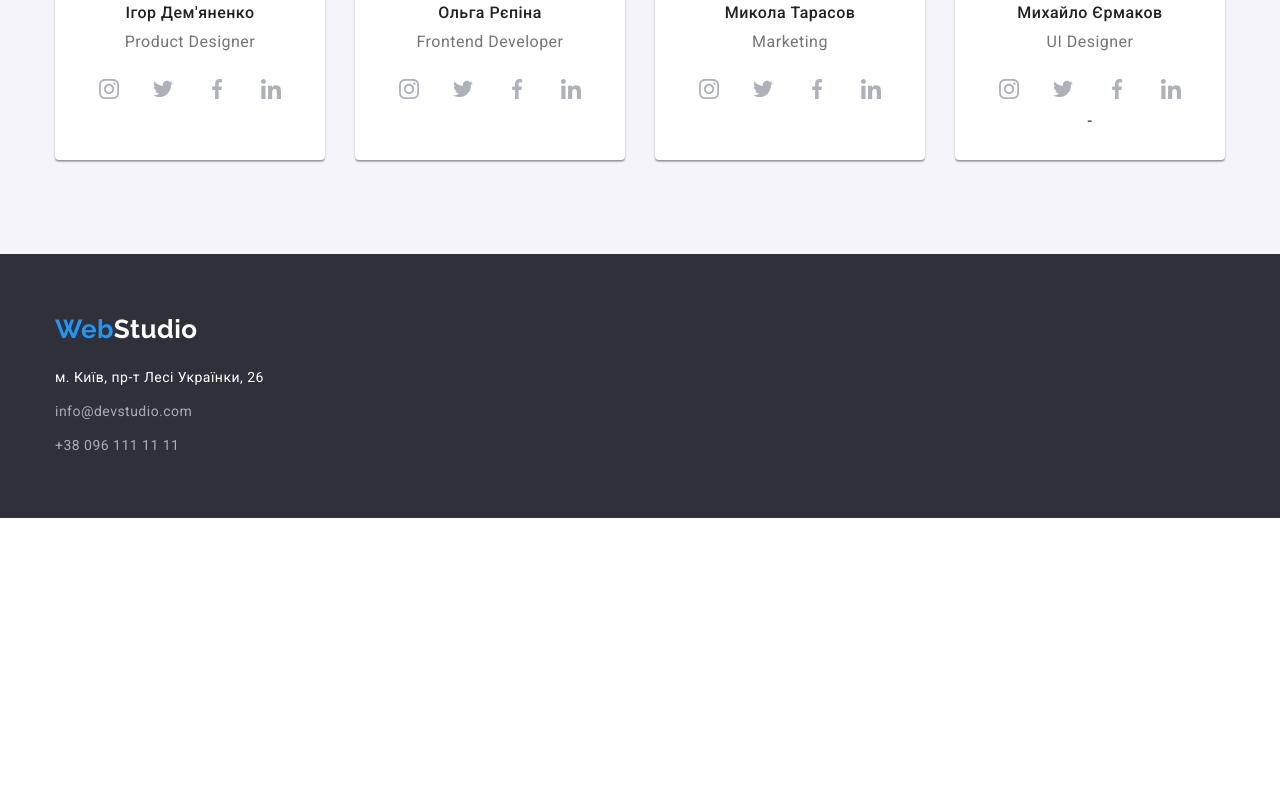
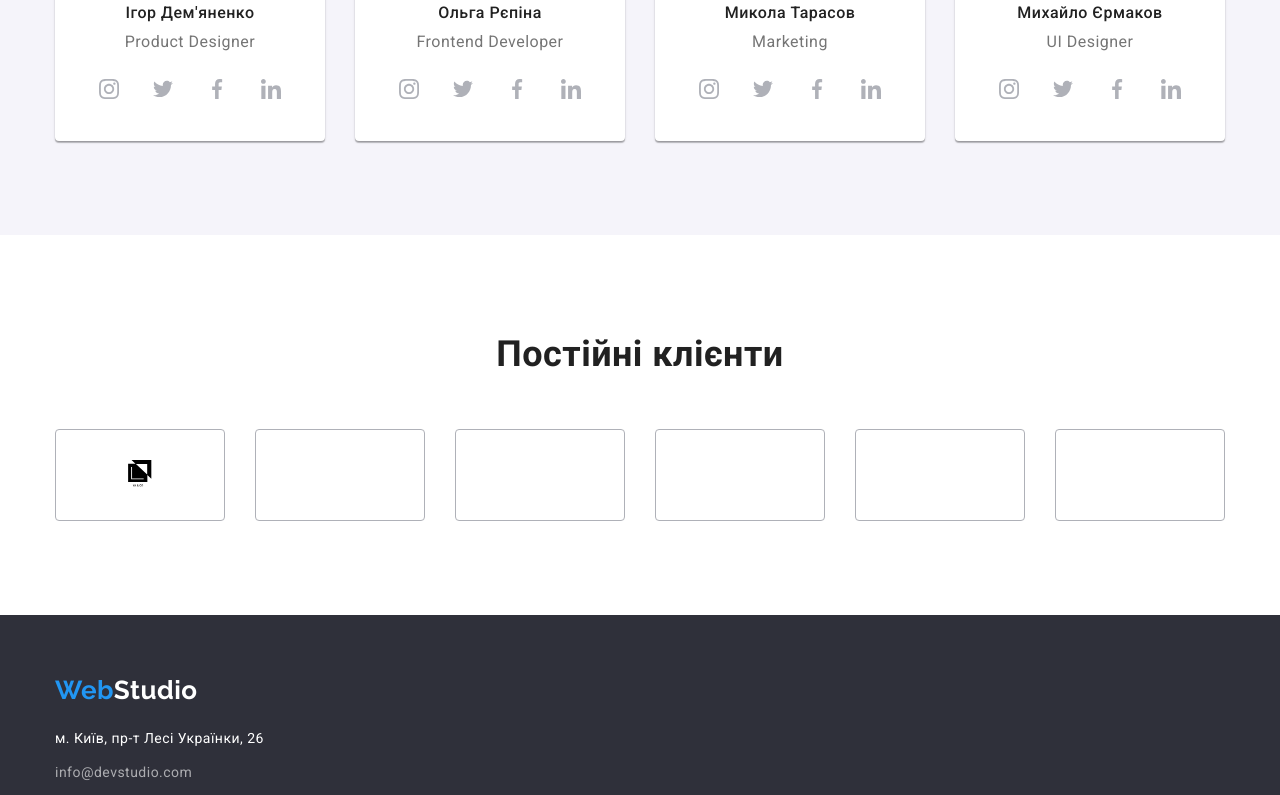
Before and after one commit to NikitaLan/goit-markup-hw-07, a plain HTML site: page index.html in a window 1280 px wide. Shown: the part 2086-2881 px from the top of the page. Before the commit the page ends 2604 px from the top, so only its background shows below. Drawn offline with nearby package versions, Linux system fonts and the light colour scheme.

Commit message:
Section Reg Cust

```diff
--- a/css/styles.css
+++ b/css/styles.css
@@ -337,6 +337,42 @@ margin: 0 auto;
       border-radius: 50%;
 
     }
+    .team-soc-list:hover {
+      background-color: var(--blue);
+    }
+    .team-soc-list:hover .team-soc-logo {
+      fill: var(--white);
+    }
+
+    /* Regular Customers */
+
+.regular-cust-title {
+
+}
+
+.regular-cust-list {
+
+  display: flex;
+  gap: var(--card-set-gap)
+
+}
+
+.regular-cust-item {
+
+  flex-basis: calc((100% - 150px) / 6);
+  border: 1px solid #AFB1B8;
+  border-radius: 4px;
+  height: 92px;
+  display: flex;
+  align-items: center;
+  justify-content: center;
+}
+
+.regular-customers-logo
+{
+
+}
+
 /* Footer */
   .footer {
     background-color: var(--darkblue);
--- a/index.html
+++ b/index.html
@@ -288,12 +288,43 @@
                     </a>
                   </li>
                   </ul>
-                </div>-
+                </div>
               </div>
             </li>
           </ul>
         </div>
       </section>
+      <div class="section">
+        <div class="container">
+          <h2 class="regular-cust-title section-title">
+            Постійні клієнти
+          </h2>
+          <ul class="regular-cust-list list">
+            <li class="regular-cust-item">
+              <a href="#">
+                <svg class="regular-customers-logo" width="106" height="60">
+                    <use href="./images/icons.svg#icon-Logo1"></use>
+                </svg>
+            </a>
+            </li>
+            <li class="regular-cust-item">
+
+            </li>
+            <li class="regular-cust-item">
+
+            </li>
+            <li class="regular-cust-item">
+
+            </li>
+            <li class="regular-cust-item">
+
+            </li>
+            <li class="regular-cust-item">
+
+            </li>
+          </ul>
+        </div>
+      </div>
     </main>
     <footer class="footer">
       <div class="container">
```
